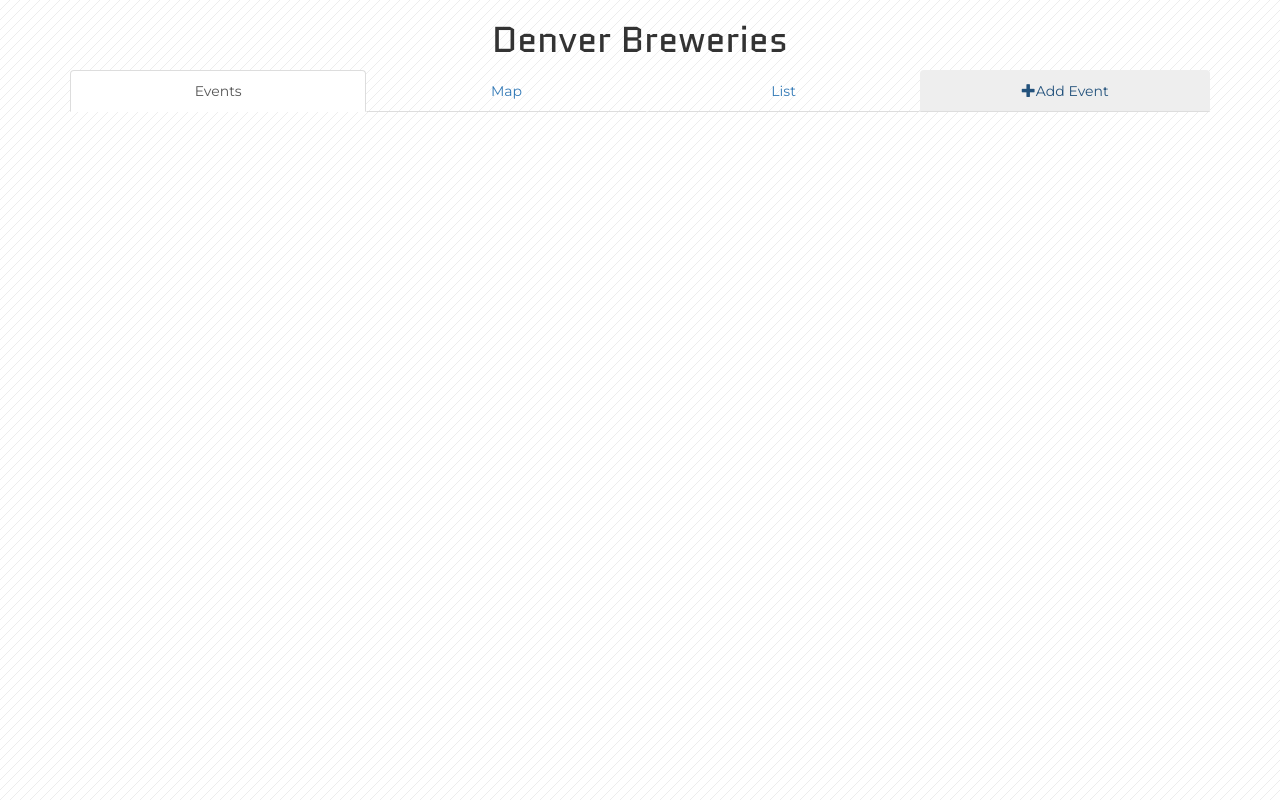
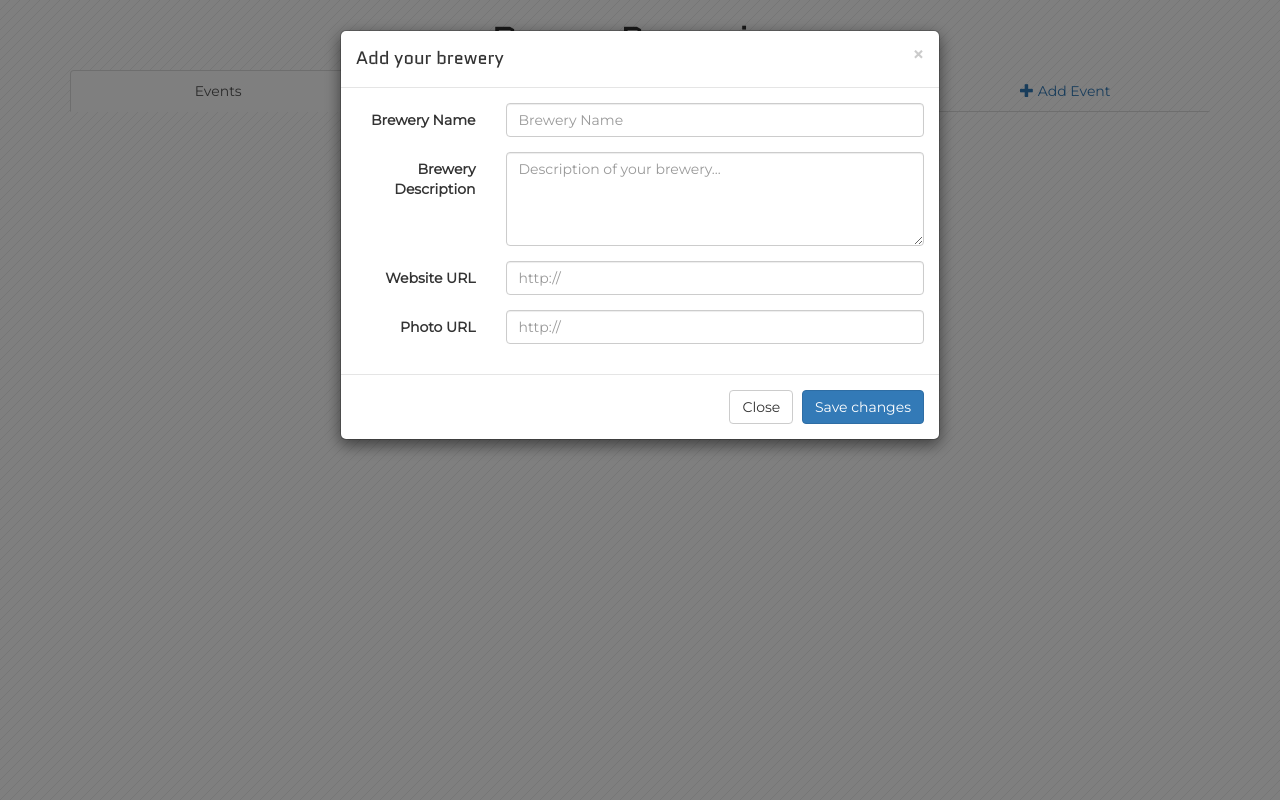
Before and after one commit to evan-mcclaugherty/q1project, a plain HTML site: page index.html in a window 1280 px wide. Both pictures are taken after a click on the link "Add Event". Drawn offline with nearby package versions, Linux system fonts and the light colour scheme; files that its build step writes are made by us from their sources; no server answers.

Commit message:
carousel fucking broken, totally relies on jquery 1.6...

```diff
--- a/index.html
+++ b/index.html
@@ -25,7 +25,10 @@
                 <li role="presentation"><a href="#">Map</a></li>
                 <li role="presentation"><a href="#">List</a></li>
                 <li role="presentation">
-                    <a href="#"><span class="glyphicon glyphicon-plus"></span>Add Event</a></li>
+                    <a href="#" id="addEvent" data-toggle="modal" data-target="#myModal">
+                        <span class="glyphicon glyphicon-plus"></span> Add Event
+                    </a>
+                </li>
             </ul>
         </nav>
     </header>
@@ -40,7 +43,11 @@
             <div class="ca-icon"></div>
             <h3>{{title}}</h3>
             <h4>
-                {{details}}
+                <a href={{link}}>Website</a>
+            </h4>
+            <h4>
+                Established in {{established}} <br>
+                {{type}}
             </h4>
             <a href="#" class="ca-more">more...</a>
         </div>
@@ -58,9 +65,59 @@
         </div>
     </script>
 
+    <div class="modal fade" id="myModal" tabindex="-1" role="dialog">
+        <div class="modal-dialog">
+            <div class="modal-content">
+                <div class="modal-header">
+                    <button type="button" class="close" data-dismiss="modal" aria-label="Close"><span aria-hidden="true">&times;</span></button>
+                    <h4 class="modal-title">Add your brewery</h4>
+                </div>
+                <div class="modal-body">
+                    <form class="form-horizontal">
+
+                        <div class="form-group">
+                            <label for="name" class="col-sm-3 control-label">Brewery Name</label>
+                            <div class="col-sm-9">
+                                <input type="email" class="form-control" id="name" placeholder="Brewery Name">
+                            </div>
+                        </div>
+
+                        <div class="form-group">
+                            <label for="description" class="col-sm-3 control-label">Brewery Description</label>
+                            <div class="col-sm-9">
+                                <textarea class="form-control" id="description" name="name" rows="4" cols="40" placeholder="Description of your brewery..."></textarea>
+                            </div>
+                        </div>
+
+                        <div class="form-group">
+                            <label for="website" class="col-sm-3 control-label">Website URL</label>
+                            <div class="col-sm-9">
+                                <input type='url' class="form-control" id="website" placeholder="http://">
+                            </div>
+                        </div>
+
+                        <div class="form-group">
+                            <label for="photo" class="col-sm-3 control-label">Photo URL</label>
+                            <div class="col-sm-9">
+                                <input type='url' class="form-control" id="photo" placeholder="http://">
+                            </div>
+                        </div>
+                    </form>
+                </div>
+                <div class="modal-footer">
+                    <button type="button" class="btn btn-default" data-dismiss="modal">Close</button>
+                    <button type="button" class="btn btn-primary">Save changes</button>
+                </div>
+            </div>
+            <!-- /.modal-content -->
+        </div>
+        <!-- /.modal-dialog -->
+    </div>
+    <!-- /.modal -->
+
 
     <!-- jQuery (necessary for Bootstrap's JavaScript plugins) -->
-    <script type="text/javascript" src="https://ajax.googleapis.com/ajax/libs/jquery/1.6.2/jquery.min.js"></script>
+    <script type="text/javascript" src="https://ajax.googleapis.com/ajax/libs/jquery/1.9.1/jquery.min.js"></script>
     <script src="https://maxcdn.bootstrapcdn.com/bootstrap/3.3.5/js/bootstrap.min.js"></script>
 
     <!-- Carousel -->
--- a/index.js
+++ b/index.js
@@ -30,7 +30,7 @@ class Brewery {
 
 $(document).ready(
     function() {
-        $.get("http://galvanize-cors-proxy.herokuapp.com/http://api.brewerydb.com/v2/locations?locality=Denver&key=fbb4282721faf956ef728ec873e1cdc8").done(
+        $.get("https://galvanize-cors-proxy.herokuapp.com/http://api.brewerydb.com/v2/locations?locality=Denver&key=fbb4282721faf956ef728ec873e1cdc8").done(
             function(obj) {
                 obj.data.forEach(el => {
                     if (el.website !== '') {
@@ -43,11 +43,12 @@ $(document).ready(
                 let template = Handlebars.compile(carousel);
                 let counter = 1;
                 for (let brew of breweryList) {
-                    console.log(brew.name)
                     let carouselData = template({
                         title: brew.name,
-                        details: brew.description,
-                        description: brew.description
+                        established: brew.established,
+                        link: `${brew.website}`,
+                        description: brew.description,
+                        type: brew.type
                     });
                     $('.ca-wrapper').append(`<div id="no${counter}" class="ca-item ca-item-${counter}"></div>`);
                     $(`#no${counter}`).html(carouselData);
@@ -55,6 +56,10 @@ $(document).ready(
                     counter++;
                 }
                 $('#ca-container').contentcarousel();
+
+                $('#addEvent').on('click', function() {
+                    $('#myModal').modal('show')
+                })
             }
         );
     });
```
